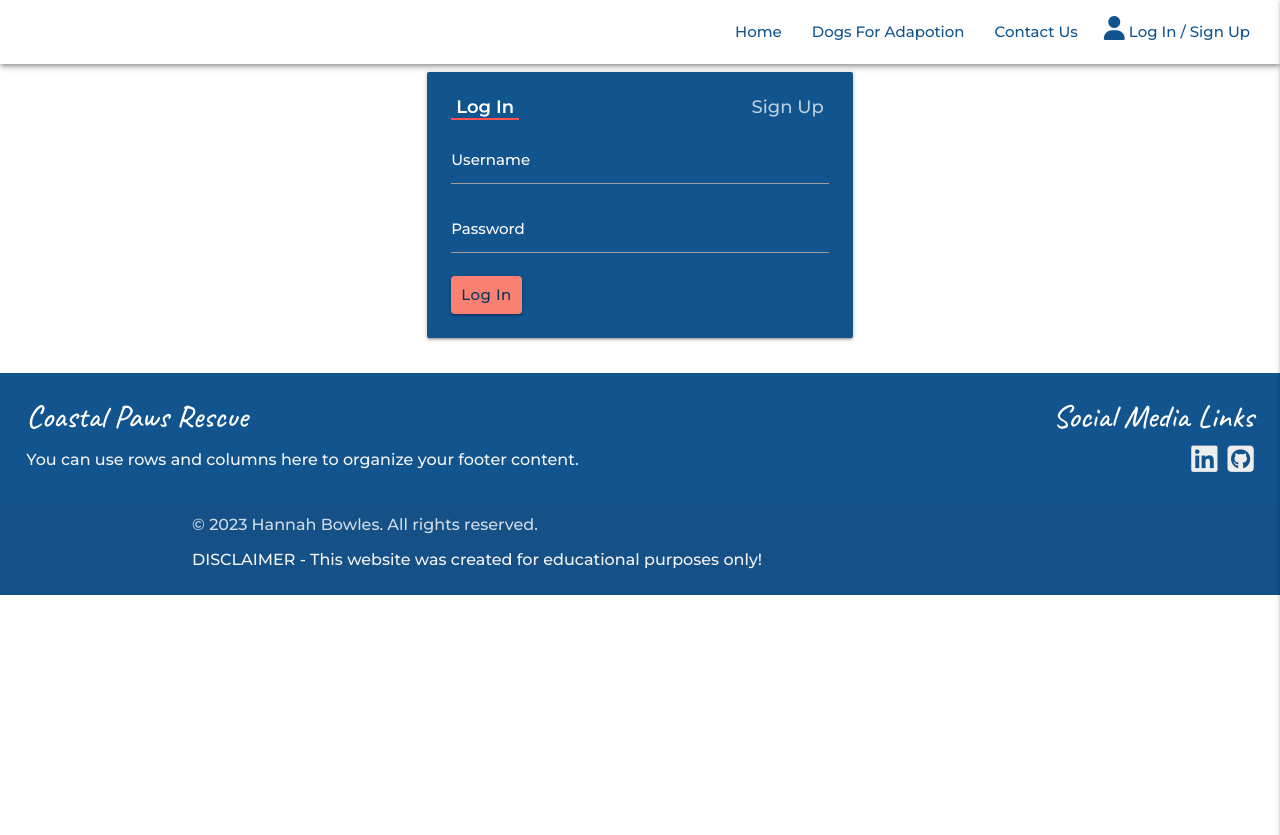
After one commit to Hanmb17/CI_MS3_CoastalPawsRescue, a Flask app: page /get_login_signup in a window 1280 px wide. The commit adds this page. Shown: the top 835 px of the page. Run offline with Flask 3, Linux system fonts and the light colour scheme; some libraries are stand-ins or nearby versions.

Commit message:
Add login and sign-up HTML page with forms

```diff
--- a/app.py
+++ b/app.py
@@ -4,6 +4,7 @@ from flask import (
     redirect, request, session, url_for)
 from flask_pymongo import PyMongo
 from bson.objectid import ObjectId
+from werkzeug.security import generate_password_hash, check_password_hash
 if os.path.exists("env.py"):
     import env
 
@@ -26,6 +27,9 @@ def get_dogs():
     dogs = mongo.db.dogs.find()
     return render_template("dogs.html", dogs=dogs)
 
+@app.route("/get_login_signup")
+def get_login_signup():
+    return render_template('login_signup.html')
 
 if __name__ == "__main__":
     app.run(host=os.environ.get("IP"),
--- a/static/css/style.css
+++ b/static/css/style.css
@@ -2,19 +2,19 @@
 :root {
   --white: #ffffff;
   --primary-blue: #12548e;
-    --primary-red: #FF5252;
-    --text-color: #0B3356;
-    --font-cursive: 'Caveat', cursive;
+  --primary-red: #ff5252;
+  --text-color: #0b3356;
+  --font-cursive: "Caveat", cursive;
   --font-sans: "Montserrat", sans-serif;
-    --dark-gray: #1F1F1F;
+  --dark-gray: #1f1f1f;
   --light-gray: #12548e48;
   --dark-shadow: rgba(0, 0, 0, 0.3);
   --light-shadow: rgba(0, 0, 0, 0.14);
-
 }
 
 /* General Styles */
-  h1, h5 {
+h1,
+h5 {
   color: var(--primary-red);
   font-family: var(--font-cursive);
 }
@@ -23,12 +23,11 @@
   font-size: xx-large;
 }
 
-  body {
+body,
+input {
   font: normal 16px var(--font-sans);
   color: var(--text-color);
 }
-
-
 
 /* Buttons */
 .btn-large,
@@ -41,15 +40,14 @@
 }
 
 .cta-button {
-    background-color: #FA8072;
-    color: #0B3356;
+  background-color: #fa8072;
+  color: #0b3356;
   text-decoration: none;
   font-family: var(--font-sans);
   height: fit-content;
   line-height: 1.2;
   padding: 10px;
 }
-
 
 /* Navbar */
 nav {
@@ -70,7 +68,8 @@
 
 .dropdown-content {
   padding: 1rem;
-    box-shadow: 0 5px 5px 0 rgba(0,0,0,0.14), 0 7px 7px -1px rgba(0,0,0,0.12), 0 2px 4px -3px rgba(0,0,0,0.3);
+  box-shadow: 0 5px 5px 0 rgba(0, 0, 0, 0.14),
+    0 7px 7px -1px rgba(0, 0, 0, 0.12), 0 2px 4px -3px rgba(0, 0, 0, 0.3);
 }
 
 /* Footer */
@@ -107,7 +106,7 @@
 /* Home Page */
 .hero-image {
   /* Temp Picyure change */
-    background-image: url('https://www.toadhallcottages.co.uk/blog/wp-content/uploads/2018/03/dog-friendly-beaches.jpg');
+  background-image: url("https://www.toadhallcottages.co.uk/blog/wp-content/uploads/2018/03/dog-friendly-beaches.jpg");
   background-size: cover;
   background-position: center;
   height: 50vh;
@@ -158,7 +157,12 @@
 .middle-align-input {
   margin-bottom: 15px;
 }
-.input-field input[type=text]:focus, input[type=text]:not(.browser-default):focus:not([readonly]) {
+.input-field input[type="text"]:focus,
+input[type="text"]:not(.browser-default):focus:not([readonly]),
+.input-field input[type="password"]:focus,
+input[type="password"]:not(.browser-default):focus:not([readonly]),
+.input-field input[type="email"]:focus,
+input[type="email"]:not(.browser-default):focus:not([readonly]) {
   border-bottom: 1px solid var(--primary-red);
   box-shadow: 0 1px 0 0 var(--primary-red);
 }
@@ -166,7 +170,7 @@
 .age-range {
   margin-bottom: 20px;
 }
-.age-range-labels{
+.age-range-labels {
   display: flex;
   justify-content: space-between;
   margin-bottom: 10px;
@@ -185,7 +189,8 @@ label {
   background-color: var(--primary-red);
 }
 
-.noUi-horizontal .noUi-handle, .noUi-vertical .noUi-handle {
+.noUi-horizontal .noUi-handle,
+.noUi-vertical .noUi-handle {
   background-color: var(--primary-red);
 }
 
@@ -193,11 +198,11 @@ label {
   background-color: var(--primary-red);
 }
 
-.switch label input[type=checkbox]:checked + .lever:after {
-    background-color: var(--primary-red)
+.switch label input[type="checkbox"]:checked + .lever:after {
+  background-color: var(--primary-red);
 }
 
-.switch label input[type=checkbox]:checked+.lever {
+.switch label input[type="checkbox"]:checked + .lever {
   background-color: #fa8072;
 }
 
@@ -207,17 +212,17 @@ label {
 }
 
 .dog-name {
-    color: #FA8072;
+  color: #fa8072;
   font-family: var(--font-cursive);
   font-size: 35px;
 }
 
 .fa-mars {
-    color: #B0E0E6;
+  color: #b0e0e6;
 }
 
 .fa-venus {
-    color: #FFB6C1;
+  color: #ffb6c1;
 }
 
 .remove-uppercase {
@@ -233,6 +238,22 @@ label {
   margin-left: 5px;
 }
 
+/* Log In - Sign Up Page */
+
+.login-btn,
+.signup-btn {
+  padding: 0 5px;
+  font-size: 18px;
+  color: #bccfdf;
+}
+
+.login-btn.active,
+.signup-btn.active {
+  color: var(--white);
+  font-weight: bolder;
+  border-bottom: 2px solid var(--primary-red);
+}
+
 /* Margins */
 .margin-0 {
   margin: 0 auto;
@@ -246,21 +267,17 @@ label {
   margin: -4px 0 -4px -4px;
 }
 
-
 .side-padding {
   padding: 0 15px;
 }
-
-
-
-
 
 /* Media query */
 @media screen and (max-width: 600px) {
   .footer-main .col {
     display: flex;
     flex-direction: column;
-      align-items: center;}
+    align-items: center;
+  }
 
   .column-content-wrapper {
     text-align: center;
--- a/static/js/script.js
+++ b/static/js/script.js
@@ -7,6 +7,20 @@ $(document).ready(function () {
     $('.dropdown-trigger').dropdown({
         constrainWidth: true,
         coverTrigger: false
+    });
+
+    $('#login-btn').click(function () {
+        $('#login-form').removeClass('hide');
+        $('#login-btn').addClass('active');
+        $('#signup-form').addClass('hide');
+        $('#signup-btn').removeClass('active');
+    });
+
+    $('#signup-btn').click(function () {
+        $('#login-form').addClass('hide');
+        $('#login-btn').removeClass('active');
+        $('#signup-form').removeClass('hide');
+        $('#signup-btn').addClass('active');
     });
 
     /*
--- a/templates/base.html
+++ b/templates/base.html
@@ -51,7 +51,7 @@
             <li><a href="{{ url_for('get_dogs') }}">Dogs For Adapotion</a></li>
             <li><a href="#">Contact Us</a></li>
             <li class="margin-4">
-              <a class="dropdown-trigger" href="#!" data-target="dropdown1">
+              <a class="dropdown-trigger" href="{{ url_for('get_login_signup') }}" data-target="dropdown1">
                 <i class="fa-solid fa-user"></i> Log In / Sign Up</a
               >
             </li>
@@ -62,9 +62,9 @@
       <ul class="sidenav blue-font" id="mobile-demo">
         <li><a href="{{ url_for('home') }}">Home</a></li>
         <li><a href="#">About Us</a></li>
-        <li><a href="#">Dogs For Adapotion</a></li>
+        <li><a href="{{ url_for('get_dogs') }}">Dogs For Adapotion</a></li>
         <li><a href="#">Contact Us</a></li>
-        <li class=""><a href="#">Log In / Sign Up</a></li>
+        <li class=""><a href="{{ url_for('get_login_signup') }}">Log In / Sign Up</a></li>
         <li class=""><a href="#">Profile</a></li>
         <li class=""><a href="#">Add / Edit Dog Listings</a></li>
         <li class=""><a href="#">Adoption Requests</a></li>
--- /dev/null
+++ b/templates/login_signup.html
@@ -0,0 +1,100 @@
+{% extends "base.html" %} {% block content %}
+
+<div class="container">
+  <div class="row">
+    <div class="col s12 m6 offset-m3">
+      <div class="card">
+        <div class="card-content">
+          <div class="row">
+            <div class="col s6">
+              <a class="login-btn active" href="#login-form" id="login-btn"
+                >Log In</a
+              >
+            </div>
+            <div class="col s6">
+              <a class="signup-btn right" href="#signup-form" id="signup-btn"
+                >Sign Up</a
+              >
+            </div>
+          </div>
+
+          <div id="login-form" class="form-section">
+            <!-- Login Form -->
+            <form action="#" method="post">
+              <div class="input-field">
+                <input
+                  class="white-text"
+                  id="login_username"
+                  type="text"
+                  name="username"
+                  required
+                />
+                <label class="white-text" for="login_username">Username</label>
+              </div>
+              <div class="input-field">
+                <input
+                  class="white-text"
+                  id="login_password"
+                  type="password"
+                  name="password"
+                  required
+                />
+                <label class="white-text" for="login_password">Password</label>
+              </div>
+              <button
+                class="waves-effect waves-primary btn-large cta-button"
+                type="submit"
+              >
+                Log In
+              </button>
+            </form>
+          </div>
+
+          <div id="signup-form" class="form-section hide">
+            <!-- Sign Up Form -->
+            <form action="#" method="post">
+              <div class="input-field">
+                <input
+                  class="white-text"
+                  id="signup_username"
+                  type="text"
+                  name="username"
+                  required
+                />
+                <label class="white-text" for="signup_username">Username</label>
+              </div>
+              <div class="input-field">
+                <input
+                  class="white-text"
+                  id="signup_email"
+                  type="email"
+                  name="email"
+                  required
+                />
+                <label class="white-text" for="signup_email">Email</label>
+              </div>
+              <div class="input-field">
+                <input
+                  class="white-text"
+                  id="signup_password"
+                  type="password"
+                  name="password"
+                  required
+                />
+                <label class="white-text" for="signup_password">Password</label>
+              </div>
+              <button
+                class="waves-effect waves-primary btn-large cta-button"
+                type="submit"
+              >
+                Register
+              </button>
+            </form>
+          </div>
+        </div>
+      </div>
+    </div>
+  </div>
+</div>
+
+{% endblock %}
```
Lines whose indentation alone changed are shown as unchanged.
